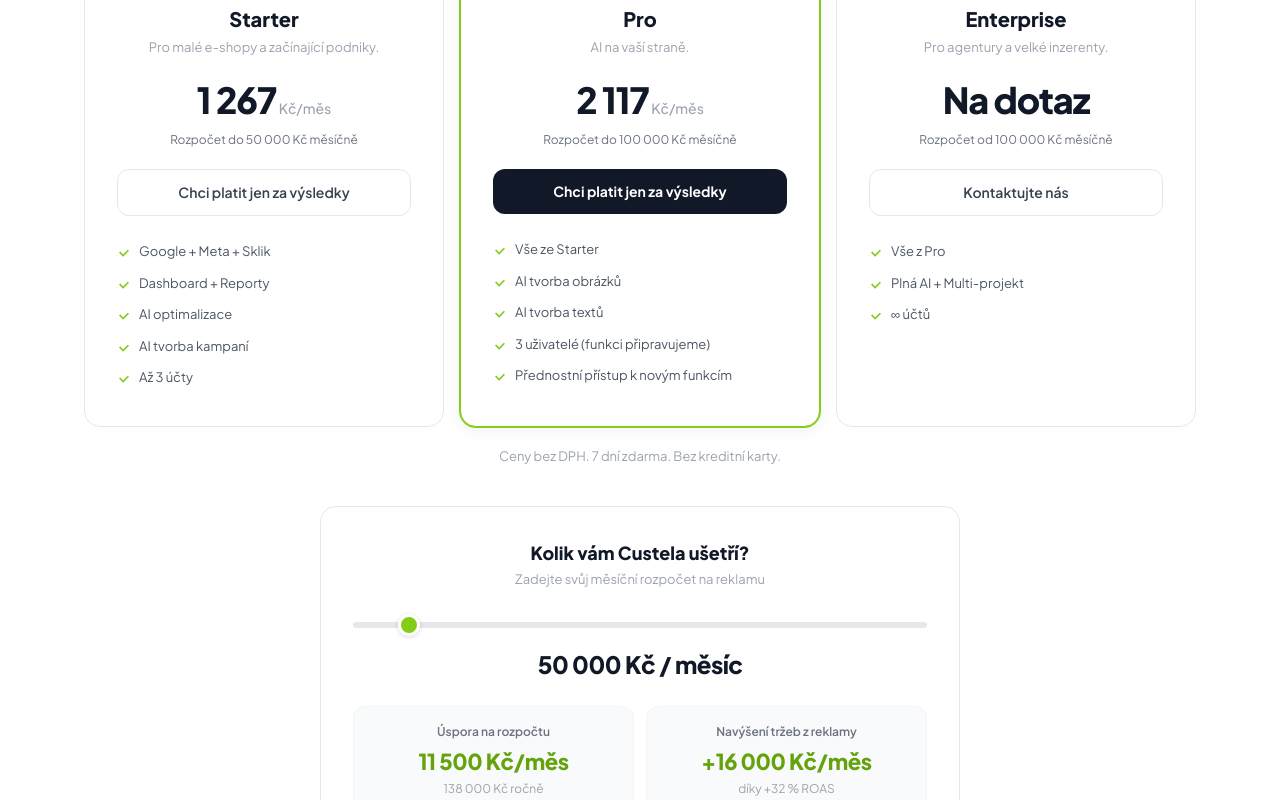
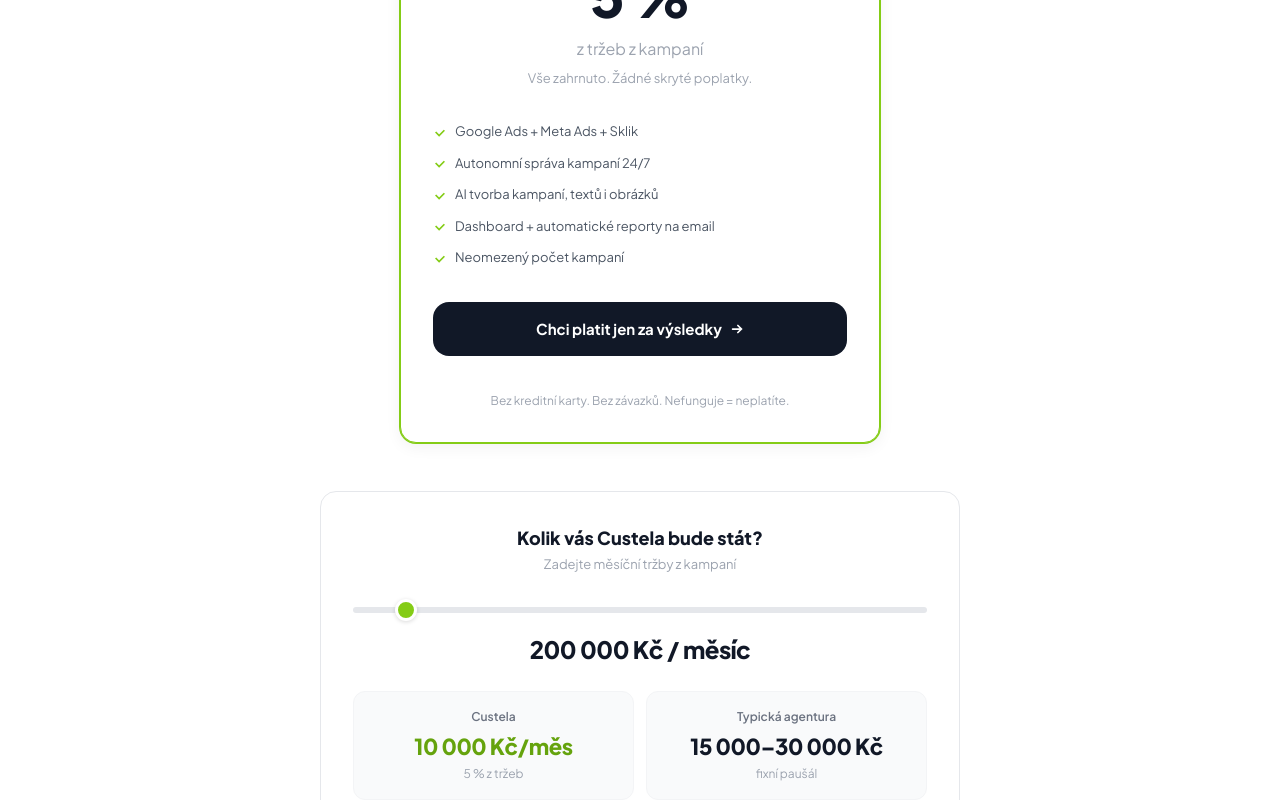
Before and after one commit to custela-cz/custela-landing, a Next.js app: page / in a window 1280 px wide. Shown: the part 7480-8280 px from the top of the page. Built offline with nearby package versions, Linux system fonts and the light colour scheme.

Commit message:
feat: rewrite pricing — single 5% revenue card + cost calculator
Replaced 3-tier grid with single centered pricing card (5% of revenue).
Added calculator: Custela cost vs agency fixed fee comparison.

Co-Authored-By: Claude Opus 4.6 (1M context) <noreply@anthropic.com>

```diff
--- a/components/sections/PricingSection.tsx
+++ b/components/sections/PricingSection.tsx
@@ -12,123 +12,86 @@ function formatCzk(n: number) {
   return Math.round(n).toLocaleString('cs-CZ')
 }
 
+const features = [
+  'Google Ads + Meta Ads + Sklik',
+  'Autonomní správa kampaní 24/7',
+  'AI tvorba kampaní, textů i obrázků',
+  'Dashboard + automatické reporty na email',
+  'Neomezený počet kampaní',
+]
+
 export default function PricingSection() {
-  const [isYearly, setIsYearly] = useState(true)
-  const [budget, setBudget] = useState(50000)
+  const [revenue, setRevenue] = useState(200000)
 
-  const savingsRate = 0.23
-  const roasBoost = 0.32
-  const monthlySavings = budget * savingsRate
-  const yearlyExtraSavings = monthlySavings * 12
-  const extraRevenue = budget * roasBoost
+  const custelaCost = revenue * 0.05
 
   return (
     <section className="pricing-section" id="pricing">
       <div className="max-w-[1160px] mx-auto px-6">
         <div className="sh reveal">
           <div className="section-label">Ceník</div>
-          <h2>Levnější než jeden den marketéra</h2>
-          <p className="pricing-sub">Kolik stojí hodiny ručních reportů a kampaně, co spalují rozpočet?</p>
+          <h2>5 % z tržeb. Nic víc.</h2>
+          <p className="sh-sub">Žádný paušál, žádný závazek. Platíte jen podíl z toho, co kampaně vydělají.</p>
         </div>
 
-        <div className="pricing-toggle reveal">
-          <span className={!isYearly ? 'active' : ''}>Měsíčně</span>
-          <div
-            className={`toggle-switch${isYearly ? ' active' : ''}`}
-            onClick={() => setIsYearly(!isYearly)}
-          />
-          <span className={isYearly ? 'active' : ''}>Ročně</span>
-          <span className="save-badge">-15%</span>
-        </div>
-
-        <div className="pricing-grid">
-          <div className="pricing-card reveal">
-            <div className="pricing-name">Starter</div>
-            <div className="pricing-desc">Pro malé e-shopy a začínající podniky.</div>
-            <div className="pricing-amount">
-              <span className="pricing-value">{isYearly ? '1 267' : '1 490'}</span>
-              <span className="pricing-period"> Kč/měs</span>
+        {/* Single centered pricing card */}
+        <div className="reveal" style={{ maxWidth: 480, margin: '0 auto' }}>
+          <div className="pricing-card featured" style={{ textAlign: 'center' }}>
+            <div className="pricing-value" style={{ fontSize: 56 }}>5 %</div>
+            <div className="pricing-desc" style={{ fontSize: 16, marginBottom: 8 }}>z tržeb z kampaní</div>
+            <div style={{ fontSize: 13, color: '#9ca3af', marginBottom: 28 }}>
+              Vše zahrnuto. Žádné skryté poplatky.
             </div>
-            <div className="pricing-limit">Rozpočet do 50 000 Kč měsíčně</div>
-            <a href="https://app.custela.com/auth" className="btn-secondary cta-btn">Chci platit jen za výsledky</a>
-            <ul className="pricing-features">
-              <li><CheckIcon />Google + Meta + Sklik</li>
-              <li><CheckIcon />Dashboard + Reporty</li>
-              <li><CheckIcon />AI optimalizace</li>
-              <li><CheckIcon />AI tvorba kampaní</li>
-              <li><CheckIcon />Až 3 účty</li>
+            <ul className="pricing-features" style={{ marginBottom: 28 }}>
+              {features.map((f) => (
+                <li key={f}><CheckIcon />{f}</li>
+              ))}
             </ul>
-          </div>
-
-          <div className="pricing-card featured reveal reveal-delay-1">
-            <div className="pricing-popular">Nejoblíbenější</div>
-            <div className="pricing-name">Pro</div>
-            <div className="pricing-desc">AI na vaší straně.</div>
-            <div className="pricing-amount">
-              <span className="pricing-value">{isYearly ? '2 117' : '2 490'}</span>
-              <span className="pricing-period"> Kč/měs</span>
+            <a
+              href="https://app.custela.com/auth"
+              className="btn-primary btn-large cta-btn"
+            >
+              Chci platit jen za výsledky{' '}
+              <svg viewBox="0 0 16 16" fill="none" stroke="currentColor" strokeWidth="2" strokeLinecap="round">
+                <path d="M3 8h10M9 4l4 4-4 4" />
+              </svg>
+            </a>
+            <div style={{ fontSize: 12, color: '#9ca3af', marginTop: 16 }}>
+              Bez kreditní karty. Bez závazků. Nefunguje = neplatíte.
             </div>
-            <div className="pricing-limit">Rozpočet do 100 000 Kč měsíčně</div>
-            <a href="https://app.custela.com/auth" className="btn-primary cta-btn">Chci platit jen za výsledky</a>
-            <ul className="pricing-features">
-              <li><CheckIcon />Vše ze Starter</li>
-              <li><CheckIcon />AI tvorba obrázků</li>
-              <li><CheckIcon />AI tvorba textů</li>
-              <li><CheckIcon />3 uživatelé (funkci připravujeme)</li>
-              <li><CheckIcon />Přednostní přístup k novým funkcím</li>
-            </ul>
-          </div>
-
-          <div className="pricing-card reveal reveal-delay-2">
-            <div className="pricing-name">Enterprise</div>
-            <div className="pricing-desc">Pro agentury a velké inzerenty.</div>
-            <div className="pricing-amount">
-              <span className="pricing-value">Na dotaz</span>
-            </div>
-            <div className="pricing-limit">Rozpočet od 100 000 Kč měsíčně</div>
-            <a href="mailto:info@custela.com" className="btn-secondary cta-btn">Kontaktujte nás</a>
-            <ul className="pricing-features">
-              <li><CheckIcon />Vše z Pro</li>
-              <li><CheckIcon />Plná AI + Multi-projekt</li>
-              <li><CheckIcon />∞ účtů</li>
-            </ul>
           </div>
         </div>
 
-        <p className="reveal" style={{textAlign:'center',fontSize:'13px',color:'#9ca3af',marginTop:'20px'}}>
-          Ceny bez DPH. 7 dní zdarma. Bez kreditní karty.
-        </p>
-
-        {/* Savings calculator */}
-        <div className="savings-calc reveal" style={{marginTop:'40px'}}>
+        {/* Calculator */}
+        <div className="savings-calc reveal" style={{ marginTop: 48 }}>
           <div className="savings-calc__header">
-            <h3>Kolik vám Custela ušetří?</h3>
-            <p>Zadejte svůj měsíční rozpočet na reklamu</p>
+            <h3>Kolik vás Custela bude stát?</h3>
+            <p>Zadejte měsíční tržby z kampaní</p>
           </div>
           <div className="savings-calc__input">
             <input
               type="range"
-              min={10000}
-              max={500000}
-              step={5000}
-              value={budget}
-              onChange={(e) => setBudget(Number(e.target.value))}
+              min={50000}
+              max={2000000}
+              step={10000}
+              value={revenue}
+              onChange={(e) => setRevenue(Number(e.target.value))}
             />
-            <div className="savings-calc__budget">{formatCzk(budget)} Kč / měsíc</div>
+            <div className="savings-calc__budget">{formatCzk(revenue)} Kč / měsíc</div>
           </div>
           <div className="savings-calc__results">
             <div className="savings-calc__card">
-              <div className="savings-calc__label">Úspora na rozpočtu</div>
-              <div className="savings-calc__value savings-calc__value--green">{formatCzk(monthlySavings)} Kč/měs</div>
-              <div className="savings-calc__sub">{formatCzk(yearlyExtraSavings)} Kč ročně</div>
+              <div className="savings-calc__label">Custela</div>
+              <div className="savings-calc__value savings-calc__value--green">{formatCzk(custelaCost)} Kč/měs</div>
+              <div className="savings-calc__sub">5 % z tržeb</div>
             </div>
             <div className="savings-calc__card">
-              <div className="savings-calc__label">Navýšení tržeb z reklamy</div>
-              <div className="savings-calc__value savings-calc__value--green">+{formatCzk(extraRevenue)} Kč/měs</div>
-              <div className="savings-calc__sub">díky +32 % ROAS</div>
+              <div className="savings-calc__label">Typická agentura</div>
+              <div className="savings-calc__value">15 000–30 000 Kč</div>
+              <div className="savings-calc__sub">fixní paušál</div>
             </div>
           </div>
-          <p className="savings-calc__note">* Na základě průměrných výsledků uživatelů Custely (23 % úspora rozpočtu, +32 % ROAS).</p>
+          <p className="savings-calc__note">Platíte jen když kampaně generují tržby. Nefunguje = neplatíte.</p>
         </div>
       </div>
     </section>
```
